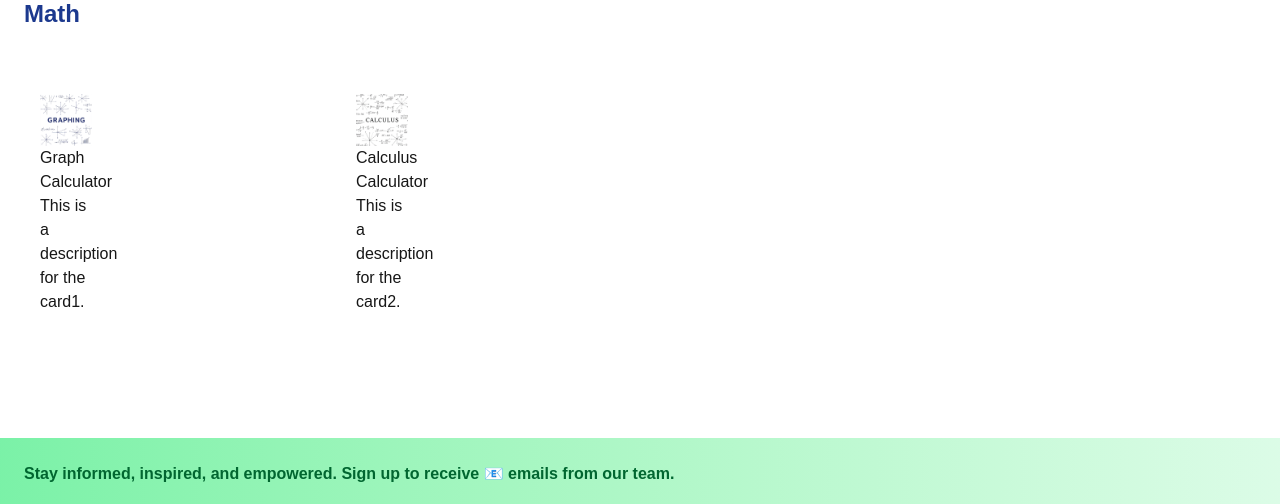
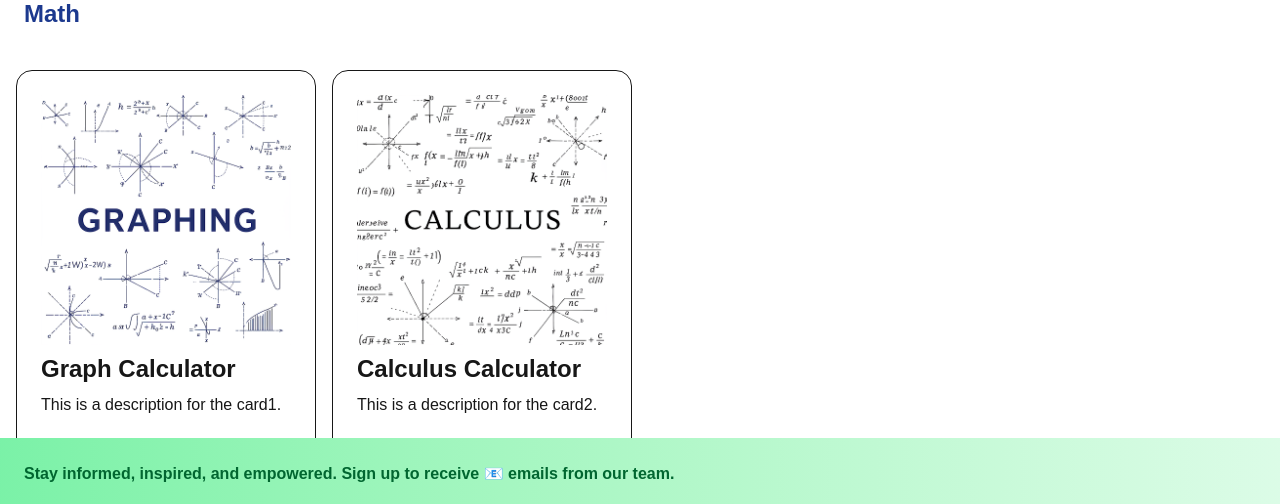
Before and after one commit to daisywhy98/phd-wu-haiyan, a Next.js app: page /tools in a window 1280 px wide. Shown: the part 218-722 px from the top of the page. Built offline with nearby package versions, Linux system fonts and the light colour scheme.

Commit message:
css bug fix

```diff
--- a/app/componnets/DjIntroCard.tsx
+++ b/app/componnets/DjIntroCard.tsx
@@ -4,12 +4,12 @@ import React from 'react'
 
 const DjIntroCard = (cardInfo: InfoCard) => {
     return (
-        <div className='w-1/3 h-96 p-6'>
-            <a href={cardInfo.link} target="_blank" rel="noopener noreferrer">
+        <div className='h-96 p-6 border rounded-2xl'>
+            <a href={cardInfo.link} target="_blank" rel="noopener noreferrer" className=' flex flex-col gap-2'>
                 <img src={cardInfo.imageUrl} alt={cardInfo.title}
                     width={300} height={300} />
-                <div >{cardInfo.title}</div>
-                <div >{cardInfo.description}</div>
+                <div className='text-2xl font-bold'>{cardInfo.title}</div>
+                <div className='text-l'>{cardInfo.description}</div>
             </a>
         </div>
     )
```
